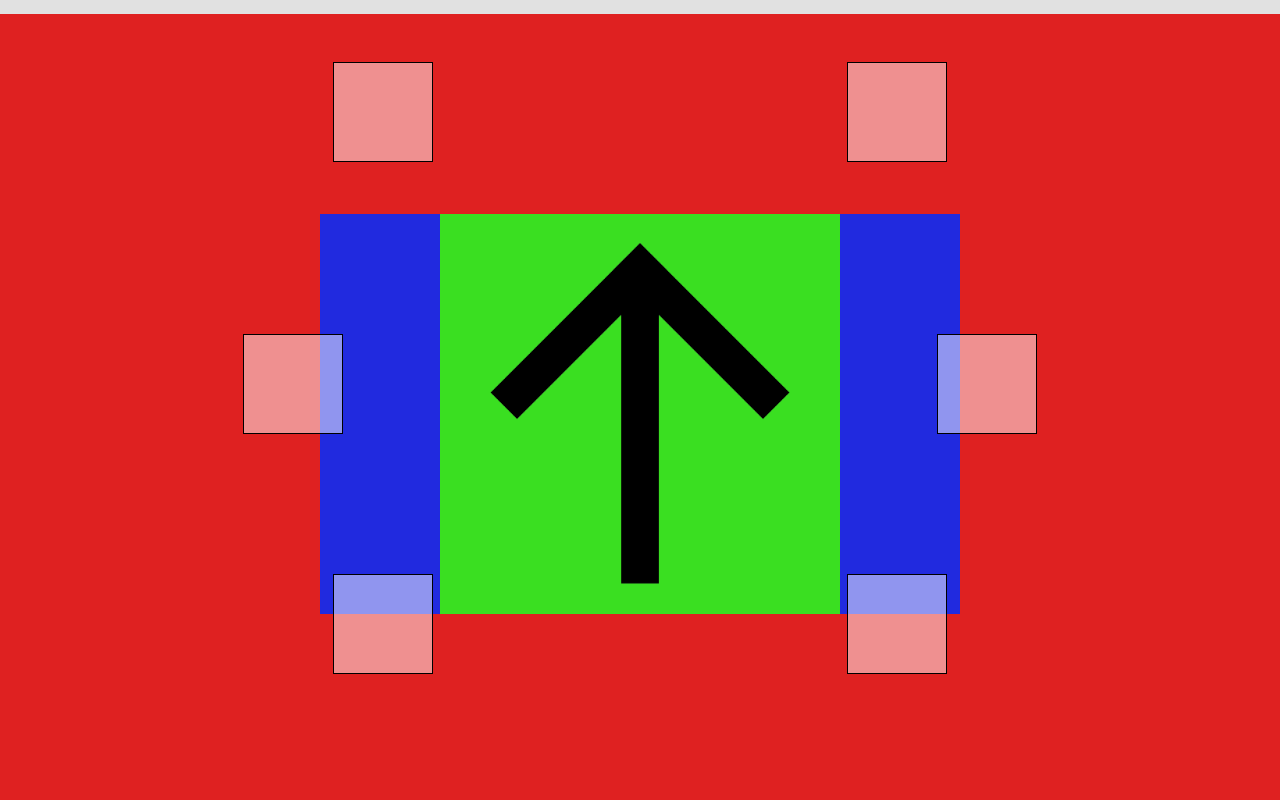
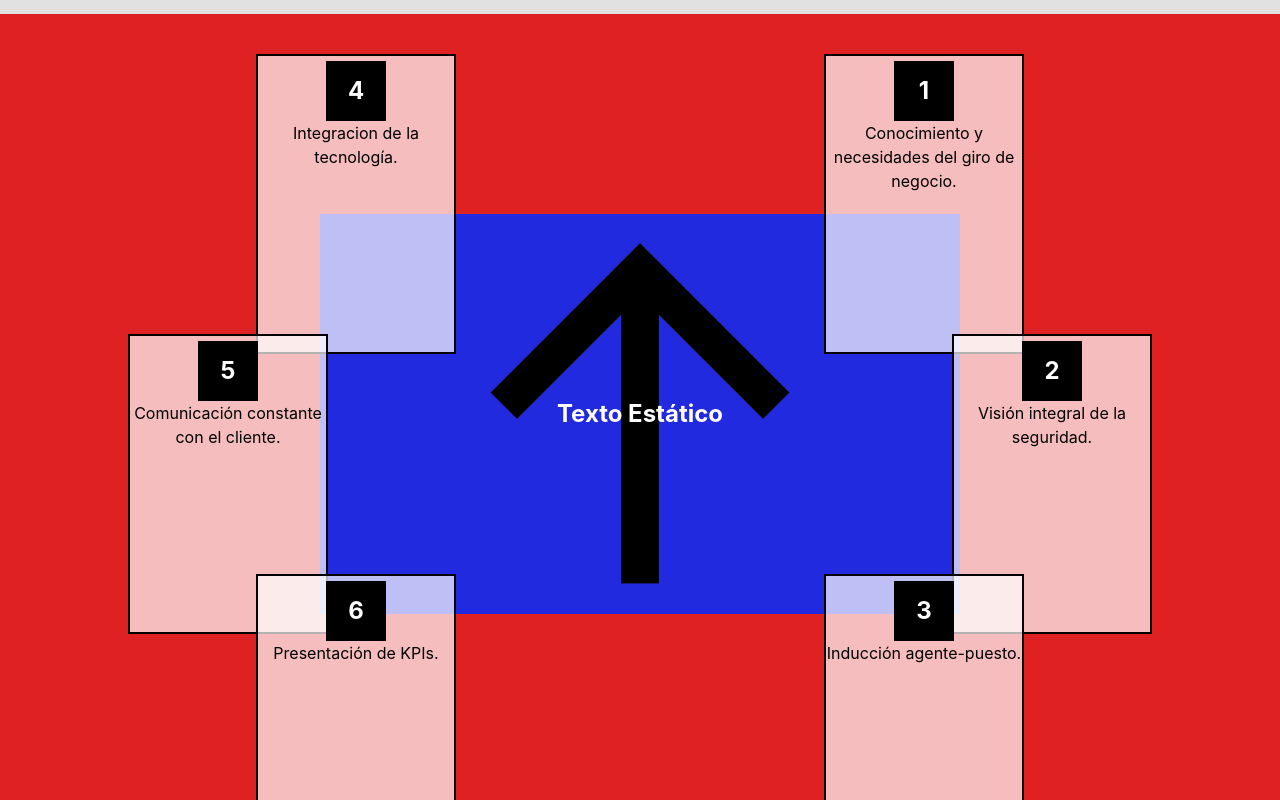
Before and after one commit to nichels02/lawebliderman, a React (Vite) app: page /Servicio in a window 1280 px wide. Shown: the part 6680-7480 px from the top of the page. Built offline with nearby package versions, Linux system fonts and the light colour scheme.

Commit message:
FlechaGiro(GranAvance)

```diff
--- a/src/common/Componentes/FlechaGiro.tsx
+++ b/src/common/Componentes/FlechaGiro.tsx
@@ -1,85 +1,69 @@
 import React, { useState } from 'react';
 import styles from '../css/FlechaGiro.module.css';
-import imagen from '../../assets/icone-de-fleche-vers-le-haut-noir.png'; // Importa la imagen
+import imagen from '../../assets/icone-de-fleche-vers-le-haut-noir.png';
+
+// Lista de títulos y textos personalizados
+const contenedores = [
+    { numero: 1, texto: "Conocimiento y necesidades del giro de negocio." },
+    { numero: 2, texto: "Visión integral de la seguridad." },
+    { numero: 3, texto: "Inducción agente-puesto." },
+    { numero: 4, texto: "Integracion de la tecnología." },
+    { numero: 5, texto: "Comunicación constante con el cliente." },
+    { numero: 6, texto: "Presentación de KPIs." }
+];
 
 function MapaParaModificar() {
-    const [isHovered, setIsHovered] = useState(false); // Estado para controlar si el mouse está sobre el contenedor
-    const [rotationAngle, setRotationAngle] = useState(0); // Estado para almacenar el ángulo de rotación
+    const [rotationAngle, setRotationAngle] = useState(0);
 
-    const normalizeAngle = (angle: number): number => {
-        // Normaliza el ángulo para que esté en el rango de 0 a 360 grados
-        return ((angle % 360) + 360) % 360;
-    };
+    const normalizeAngle = (angle: number): number => ((angle % 360) + 360) % 360;
 
     const shortestRotation = (currentAngle: number, targetAngle: number): number => {
-        // Calcula la diferencia entre los ángulos
         const diff = normalizeAngle(targetAngle - currentAngle);
-        // Si la diferencia es mayor que 180, gira en la dirección opuesta
         return diff > 180 ? diff - 360 : diff;
     };
 
     const handleMouseMove = (e: React.MouseEvent<HTMLDivElement>): void => {
         const rect = e.currentTarget.getBoundingClientRect();
-        const xPercent = ((e.clientX - rect.left) / rect.width) * 100; // Posición X en porcentaje
-        const yPercent = ((e.clientY - rect.top) / rect.height) * 100; // Posición Y en porcentaje
+        const xPercent = ((e.clientX - rect.left) / rect.width) * 100;
+        const yPercent = ((e.clientY - rect.top) / rect.height) * 100;
 
         let targetAngle = 0;
 
-        // Definir las áreas de los contenedores en porcentajes
-        if (xPercent >= 50 && xPercent <= 100 && yPercent >= 0 && yPercent <= 33) {
-            targetAngle = 45; // Rotar 45 grados
-        } else if (xPercent > 50 && xPercent <= 100 && yPercent > 33 && yPercent <= 66) {
-            targetAngle = 90; // Rotar 90 grados
-        } else if (xPercent > 50 && xPercent <= 100 && yPercent >= 66 && yPercent <= 100) {
-            targetAngle = 135; // Rotar 135 grados
-        } else if (xPercent >= 0 && xPercent <= 50 && yPercent > 0 && yPercent <= 33) {
-            targetAngle = -45; // Rotar -45 grados
-        } else if (xPercent >= 0 && xPercent <= 50 && yPercent > 33 && yPercent <= 66) {
-            targetAngle = -90; // Rotar -90 grados
-        } else if (xPercent >= 0 && xPercent <= 50 && yPercent > 66 && yPercent <= 100) {
-            targetAngle = -135; // Rotar -135 grados
+        if (xPercent >= 50 && yPercent <= 33) {
+            targetAngle = 45;
+        } else if (xPercent > 50 && yPercent > 33 && yPercent <= 66) {
+            targetAngle = 90;
+        } else if (xPercent > 50 && yPercent > 66) {
+            targetAngle = 135;
+        } else if (xPercent < 50 && yPercent <= 33) {
+            targetAngle = -45;
+        } else if (xPercent < 50 && yPercent > 33 && yPercent <= 66) {
+            targetAngle = -90;
+        } else if (xPercent < 50 && yPercent > 66) {
+            targetAngle = -135;
         }
 
-        // Calcula la rotación más corta
         const newRotationAngle = rotationAngle + shortestRotation(rotationAngle, targetAngle);
         setRotationAngle(newRotationAngle);
     };
 
-    const handleMouseEnter = (): void => {
-        setIsHovered(true); // Activar el estado cuando el mouse entra en el contenedor
-    };
-
-    const handleMouseLeave = (): void => {
-        setIsHovered(false); // Desactivar el estado cuando el mouse sale del contenedor
-        // Eliminamos la línea que restablece la rotación a 0
-    };
-
     return (
-        <div
-            className={styles.contenedorPadre}
-            onMouseMove={handleMouseMove}
-            onMouseEnter={handleMouseEnter}
-            onMouseLeave={handleMouseLeave}
-        >
+        <div className={styles.contenedorPadre} onMouseMove={handleMouseMove}>
             <div className={styles.contenedorImagen}>
-                {/* Usa la imagen importada y aplícale la rotación */}
                 <img
                     src={imagen}
-                    alt="Descripción de la imagen"
-                    style={{
-                        transform: isHovered ? `rotate(${rotationAngle}deg)` : `rotate(${rotationAngle}deg)`, // Mantén la rotación actual
-                        transition: 'transform 0.3s ease', // Transición suave
-                    }}
+                    alt="Flecha"
+                    style={{ transform: `rotate(${rotationAngle}deg)`, transition: 'transform 0.3s ease' }}
                 />
+                <div className={styles.textoCentro}>Texto Estático</div> {/* Aquí va el texto estático en el centro */}
             </div>
 
-            {/* Contenedores alrededor de la imagen */}
-            <div className={styles.contenedor1}></div>
-            <div className={styles.contenedor2}></div>
-            <div className={styles.contenedor3}></div>
-            <div className={styles.contenedor4}></div>
-            <div className={styles.contenedor5}></div>
-            <div className={styles.contenedor6}></div>
+            {contenedores.map((item, i) => (
+                <div key={i} className={`${styles[`contenedor${i + 1}`]} ${styles.contenedor}`}>
+                    <div className={styles.numero}>{item.numero}</div>
+                    <div className={styles.texto}>{item.texto}</div>
+                </div>
+            ))}
         </div>
     );
 }
--- a/src/common/css/FlechaGiro.module.css
+++ b/src/common/css/FlechaGiro.module.css
@@ -1,3 +1,4 @@
+/* Contenedor principal */
 .contenedorPadre {
     display: flex;
     justify-content: center;
@@ -5,62 +6,106 @@
     width: 100%;
     height: 100vh;
     position: relative;
-    background-color: #df2121; /* Color de fondo para el contenedor padre */
+    background-color: #df2121; /* Color de fondo */
     overflow: hidden;
 }
 
+/* Contenedor de la imagen */
 .contenedorImagen {
     position: relative;
-    width: 50%; /* Ajusta el tamaño de la imagen */
-    height: 50%; /* Ajusta el tamaño de la imagen */
+    width: 50%;
+    height: 50%;
     display: flex;
-    background-color: #212adf; /* Color de fondo para el contenedor padre */
     justify-content: center;
     align-items: center;
+    background-color: #212adf;
 }
 
 .contenedorImagen img {
     max-width: 100%;
     max-height: 100%;
-    background-color: #3adf21; /* Color de fondo para el contenedor padre */
-    transition: transform 0.3s ease; /* Transición suave para la rotación */
+    transition: transform 0.3s ease;
 }
 
-/* Estilos para los contenedores alrededor de la imagen */
-.contenedor1, .contenedor2, .contenedor3, .contenedor4, .contenedor5, .contenedor6 {
+/* Estilos generales para los contenedores */
+.contenedor {
     position: absolute;
-    width: 100px; /* Ajusta el tamaño de los contenedores */
-    height: 100px; /* Ajusta el tamaño de los contenedores */
-    background-color: rgba(255, 255, 255, 0.5); /* Fondo semi-transparente */
-    border: 1px solid #000; /* Borde para visualización */
+    width: 200px; /* Aumentado el tamaño */
+    height: 300px;
+    background-color: rgba(255, 255, 255, 0.7);
+    border: 2px solid #000;
+    display: flex;
+    flex-direction: column;
+    justify-content: center;
+    align-items: center;
 }
 
+/* Contenedor del número (ahora cuadrado y más grande) */
+.numero {
+    position: absolute;
+    top: 5px;
+    width: 60px; /* Más grande */
+    height: 60px; /* Más grande */
+    background-color: black;
+    color: white;
+    display: flex;
+    justify-content: center;
+    align-items: center;
+    font-size: 24px;
+    font-weight: bold;
+    border-radius: 0px; /* Ahora cuadrado */
+}
+
+/* Texto debajo del número */
+.texto {
+    position: absolute;
+    top: 65px; /* Ajustado para que el texto quede más centrado */
+    width: 100%; /* Asegura que el texto se ajuste al contenedor */
+    text-align: center; /* Alineación central */
+    font-size: 16px;
+    font-weight: normal;
+    color: black;
+}
+
+/* Texto en el centro de la flecha (estático, no rotatorio) */
+.textoCentro {
+    position: absolute;
+    top: 50%;
+    left: 50%;
+    transform: translate(-50%, -50%);
+    font-size: 24px;
+    font-weight: bold;
+    color: white;
+    z-index: 10; /* Para que esté encima de la flecha */
+}
+
+/* Posicionamiento de los contenedores alrededor de la imagen */
 .contenedor1 {
-    top: 6%;
-    right: 26%;
+    top: 5%;
+    right: 20%;
 }
 
 .contenedor2 {
     top: 40%;
-    right: 19%;
+    right: 10%;
 }
 
 .contenedor3 {
     top: 70%;
-    right: 26%;
+    right: 20%;
 }
 
 .contenedor4 {
-    top: 6%;
-    left: 26%;
+    top: 5%;
+    left: 20%;
 }
 
 .contenedor5 {
     top: 40%;
-    left: 19%;
+    left: 10%;
 }
 
 .contenedor6 {
     top: 70%;
-    left: 26%;
+    left: 20%;
 }
```
